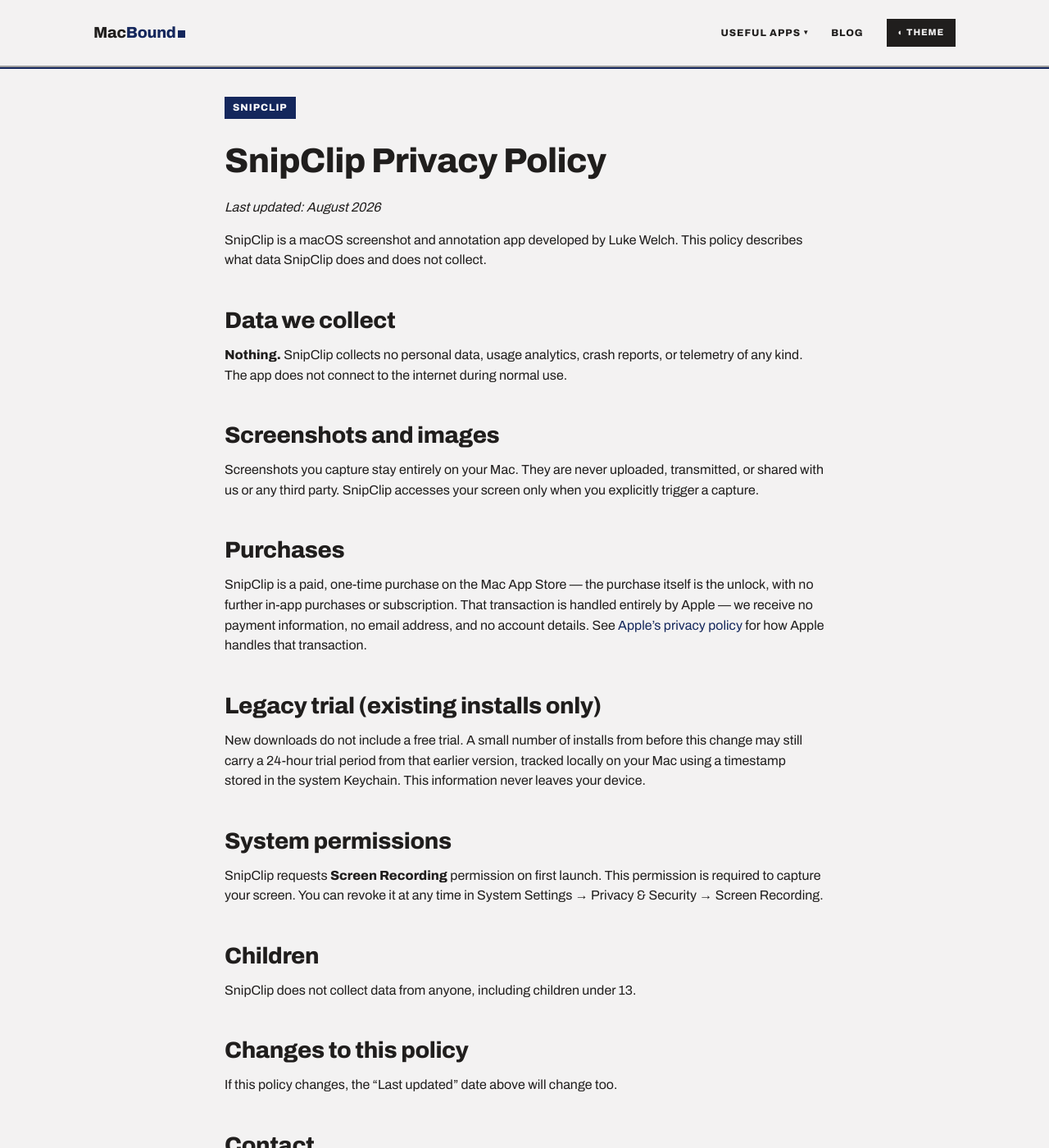
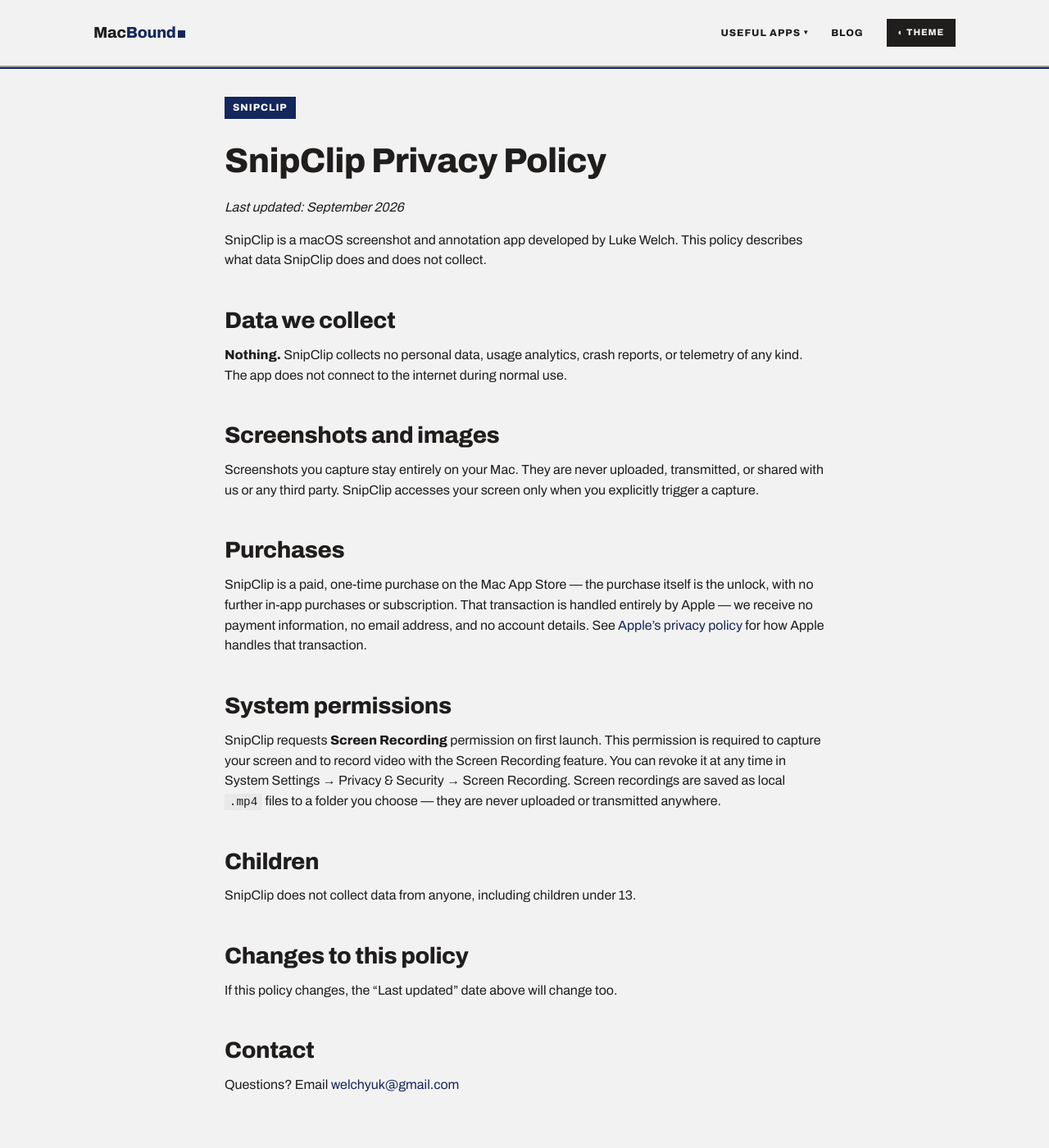
Before and after one commit to welchyuk-stack/scriptly-blog, a Jekyll site: the page built from snipclip/privacy.md, in a window 1280 px wide and 1400 px high. Shown: the whole window at 82% size. Built offline with Jekyll 4.4.1, drawn with Linux system fonts in a browser that asks for light colours.

Commit message:
Update SnipClip copy for v1.4 features
Add timed full-screen capture, screen recording, second remappable
hotkey, and Launch at Login to the landing page. Add support FAQ
entries for the new features and for the known trial-lockout bug
affecting v1.4 (fix pending as 1.4.1). Remove the now-inaccurate
'legacy trial' privacy section and describe screen recording's local
file handling.

Co-Authored-By: Claude Sonnet 5 <noreply@anthropic.com>

```diff
--- a/snipclip/privacy.md
+++ b/snipclip/privacy.md
@@ -11,7 +11,7 @@ show_breadcrumb: false
 
 # SnipClip Privacy Policy
 
-*Last updated: August 2026*
+*Last updated: September 2026*
 
 SnipClip is a macOS screenshot and annotation app developed by Luke Welch. This policy
 describes what data SnipClip does and does not collect.
@@ -35,18 +35,13 @@ entirely by Apple — we receive no payment information, no email address, and n
 details. See [Apple's privacy policy](https://www.apple.com/legal/privacy/) for how Apple
 handles that transaction.
 
-## Legacy trial (existing installs only)
-
-New downloads do not include a free trial. A small number of installs from before this
-change may still carry a 24-hour trial period from that earlier version, tracked locally
-on your Mac using a timestamp stored in the system Keychain. This information never
-leaves your device.
-
 ## System permissions
 
 SnipClip requests **Screen Recording** permission on first launch. This permission is
-required to capture your screen. You can revoke it at any time in System Settings →
-Privacy & Security → Screen Recording.
+required to capture your screen and to record video with the Screen Recording feature.
+You can revoke it at any time in System Settings → Privacy & Security → Screen
+Recording. Screen recordings are saved as local `.mp4` files to a folder you choose —
+they are never uploaded or transmitted anywhere.
 
 ## Children
 
```
Also changed, not shown: snipclip/index.md (+4 -1 lines), snipclip/support.md (+13 -0 lines).
